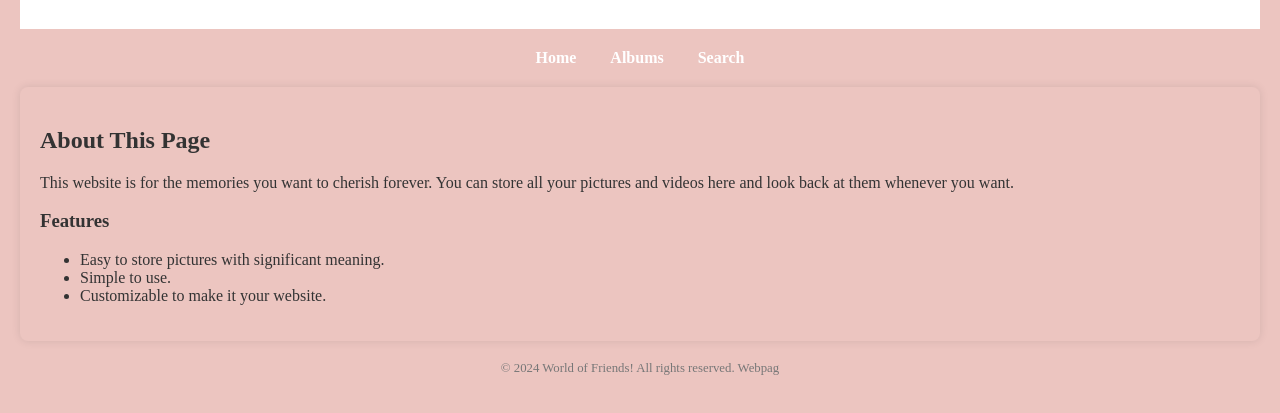
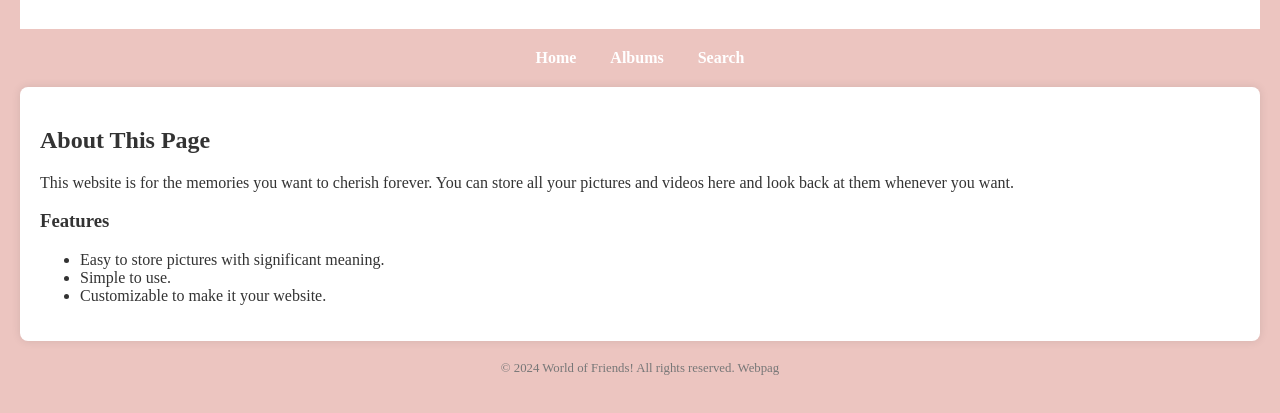
Before and after one commit to JanaAlipio/ALIPIO, a plain HTML site: page index.html in a window 1280 px wide. Shown: the part 91-504 px from the top of the page. Drawn offline with Linux system fonts and the light colour scheme.

Commit message:
Update index.html

```diff
--- a/index.html
+++ b/index.html
@@ -35,7 +35,7 @@
 
         main {
             padding: 20px;
-            background-color: #ECC5C0;
+            background-color: white;
             border-radius: 8px;
             box-shadow: 0 0 10px rgba(0, 0, 0, 0.1);
         }
```
